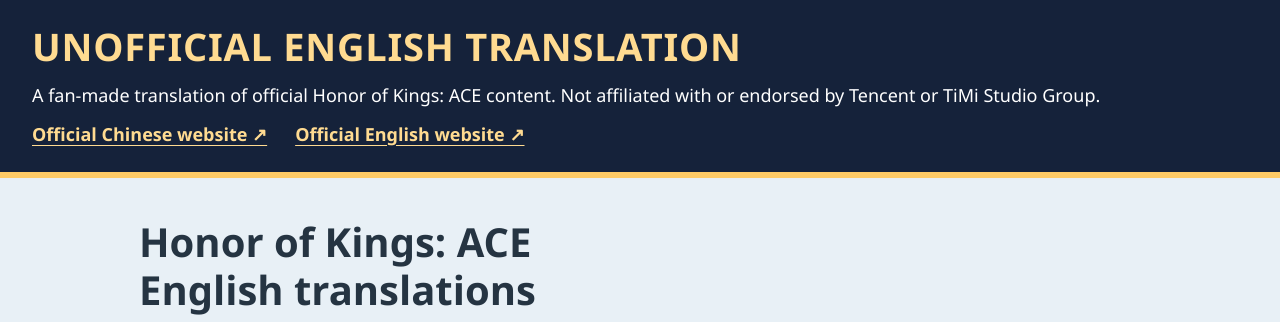
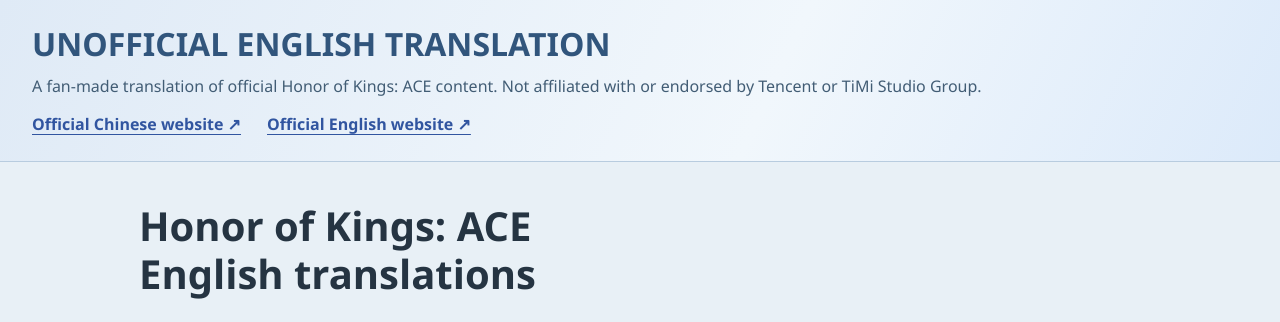
Before and after one commit to Lani27/hok-ace, a plain HTML site: page docs/index.html in a window 1280 px wide. Shown: the top 322 px of the page. Drawn offline with Linux system fonts and the light colour scheme.

Commit message:
Match unofficial notice to the site's pale blue theme

```diff
--- a/docs/index.html
+++ b/docs/index.html
@@ -10,12 +10,12 @@
   </style>
 </head>
 <body>
-<header aria-label="Unofficial translation notice" style="background:#15223a;color:#fff;border-bottom:6px solid #ffcb66;padding:24px max(20px,calc((100vw - 1216px)/2));font-family:'Segoe UI',Arial,sans-serif;line-height:1.5">
-  <strong style="display:block;font-size:clamp(25px,3vw,38px);line-height:1.2;letter-spacing:.02em;color:#ffdb91">UNOFFICIAL ENGLISH TRANSLATION</strong>
-  <p style="margin:12px 0;font-size:18px">A fan-made translation of official Honor of Kings: ACE content. Not affiliated with or endorsed by Tencent or TiMi Studio Group.</p>
-  <div style="display:flex;flex-wrap:wrap;gap:12px 28px;font-size:18px;font-weight:700">
-    <a href="https://wxq.qq.com/" style="color:#ffdb91;text-decoration:underline">Official Chinese website ↗</a>
-    <a href="https://honorofkingsace.com/" style="color:#ffdb91;text-decoration:underline">Official English website ↗</a>
+<header aria-label="Unofficial translation notice" style="background:linear-gradient(115deg,#dfeaf6 0%,#f1f7fc 60%,#dceafa 100%);color:#253442;border-bottom:1px solid #b8ccdf;padding:24px max(20px,calc((100vw - 1216px)/2));font-family:'Segoe UI',Arial,sans-serif;line-height:1.6">
+  <strong style="display:block;font-size:clamp(25px,2.6vw,32px);font-weight:600;line-height:1.25;color:#31557c">UNOFFICIAL ENGLISH TRANSLATION</strong>
+  <p style="margin:10px 0 12px;font-size:16px;color:#425d75">A fan-made translation of official Honor of Kings: ACE content. Not affiliated with or endorsed by Tencent or TiMi Studio Group.</p>
+  <div style="display:flex;flex-wrap:wrap;gap:8px 26px;font-size:16px;font-weight:600">
+    <a href="https://wxq.qq.com/" style="color:#3155a0;text-decoration:underline;text-underline-offset:4px">Official Chinese website ↗</a>
+    <a href="https://honorofkingsace.com/" style="color:#3155a0;text-decoration:underline;text-underline-offset:4px">Official English website ↗</a>
   </div>
 </header>
 
```
Also changed, not shown: docs/announcements/launch-rewards.html (+6 -6 lines), templates/unofficial-banner.html (+6 -6 lines).
